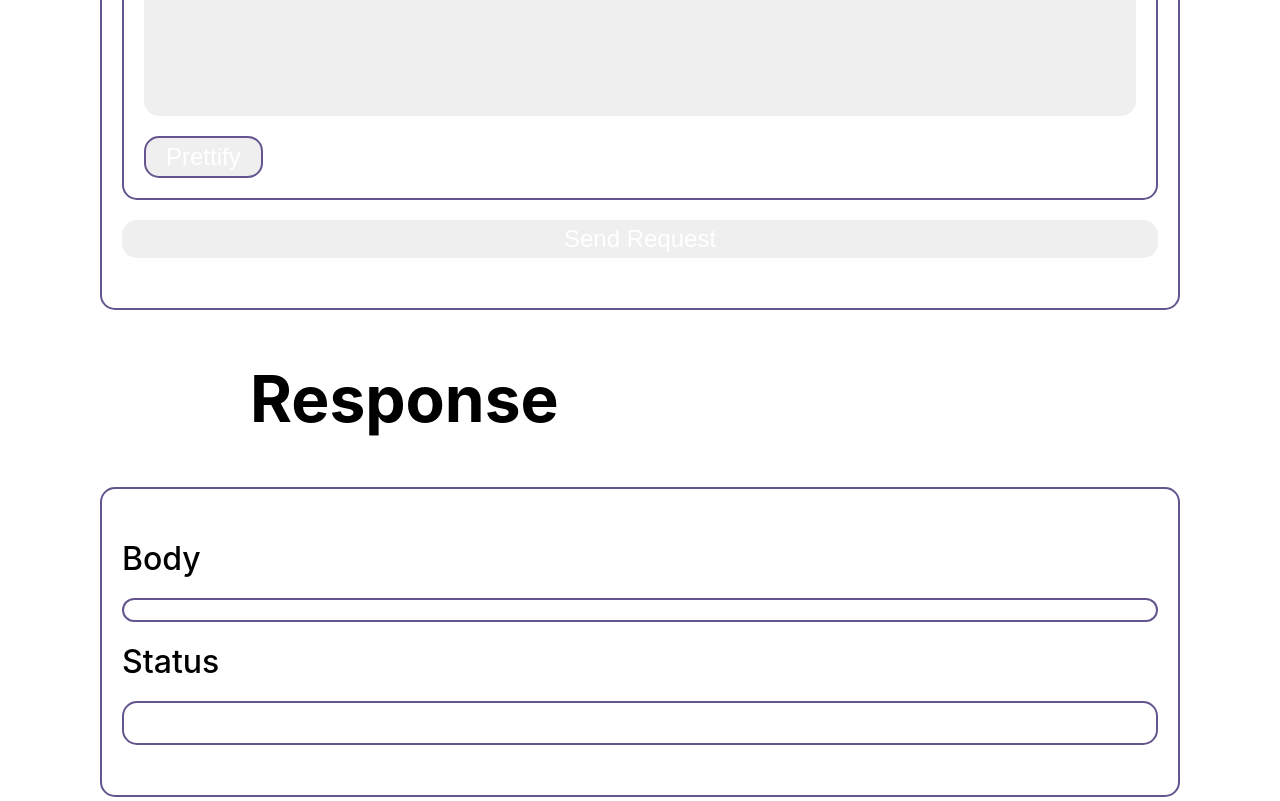
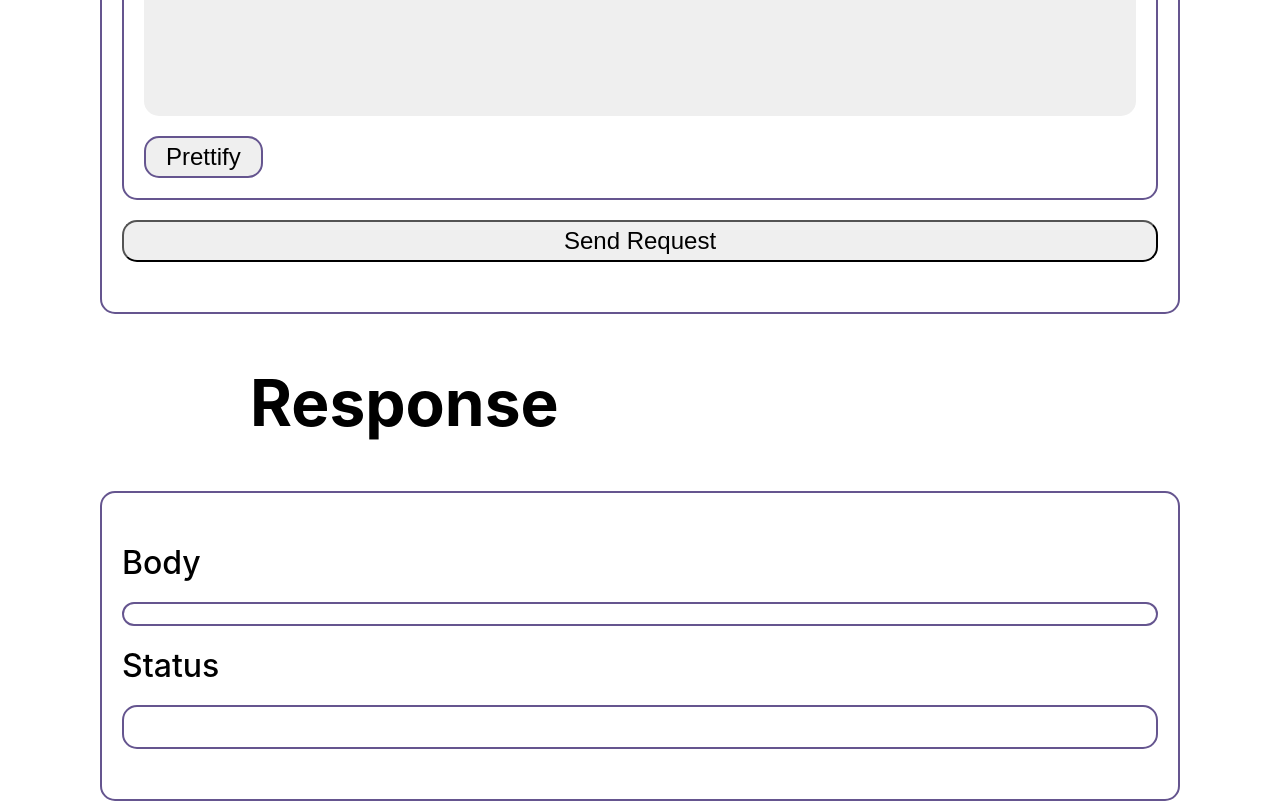
Before and after one commit to nuriver/graphiql-app, a Next.js app: page /restfull-client in a window 1280 px wide. Shown: the part 1160-1961 px from the top of the page. Built offline with nearby package versions, Linux system fonts and the light colour scheme; no server answers; sample sign-in values are in the browser's storage.

Commit message:
feat: add private routes

```diff
--- a/src/app/layout.tsx
+++ b/src/app/layout.tsx
@@ -11,11 +11,13 @@ export default function RootLayout({
 }: {
   children: React.ReactNode;
 }) {
+  const publicRoutes = ['/sign-in', '/sign-up'];
+
   return (
     <html lang="en">
       <body className="test">
         <AuthProvider>
-          <AuthGuard>
+          <AuthGuard publicRoutes={publicRoutes}>
             <StoreProvider>
               <Header />
               {children}
--- a/src/authorization/AuthGuard.tsx
+++ b/src/authorization/AuthGuard.tsx
@@ -1,7 +1,7 @@
 'use client';
 
 import React, { ReactNode, useEffect } from 'react';
-import { useRouter } from 'next/navigation';
+import { useRouter, usePathname } from 'next/navigation';
 import { useAuth } from '../authorization/AuthContext';
 import Loading from '../app/loading';
 
@@ -10,15 +10,20 @@ interface AuthGuardProps {
   publicRoutes?: string[];
 }
 
-const AuthGuard: React.FC<AuthGuardProps> = ({ children }) => {
+const AuthGuard: React.FC<AuthGuardProps> = ({
+  children,
+  publicRoutes = [],
+}) => {
   const router = useRouter();
+  const pathname = usePathname();
   const { user, loading } = useAuth();
+  const isPublicRoute = publicRoutes.includes(pathname);
 
   useEffect(() => {
-    if (!loading && !user) {
+    if (!loading && !user && !isPublicRoute) {
       router.push('/');
     }
-  }, [user, loading, router]);
+  }, [user, loading, router, isPublicRoute]);
 
   if (loading) {
     return <Loading />;
--- a/src/styles/components/header/_header.scss
+++ b/src/styles/components/header/_header.scss
@@ -83,7 +83,7 @@ header {
   color: white;
 }
 
-button {
+header button {
   background-color: transparent;
   border: none;
   color: #fff;
--- a/src/styles/main.css
+++ b/src/styles/main.css
@@ -570,7 +570,7 @@ header {
   color: white;
 }
 
-button {
+header button {
   background-color: transparent;
   border: none;
   color: #fff;
```
Also changed, not shown: 1 other file (tests, documents, lock files or other folders).
